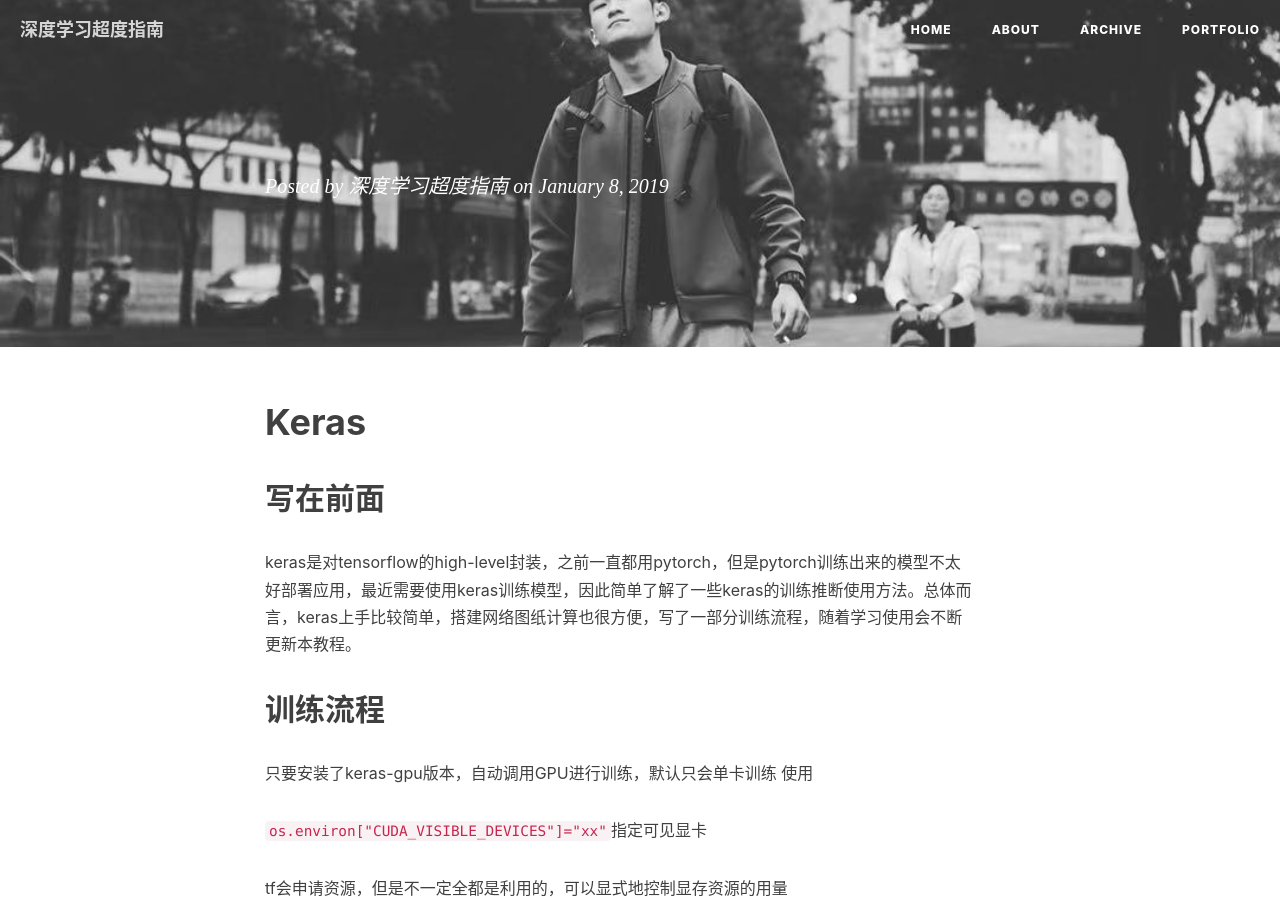
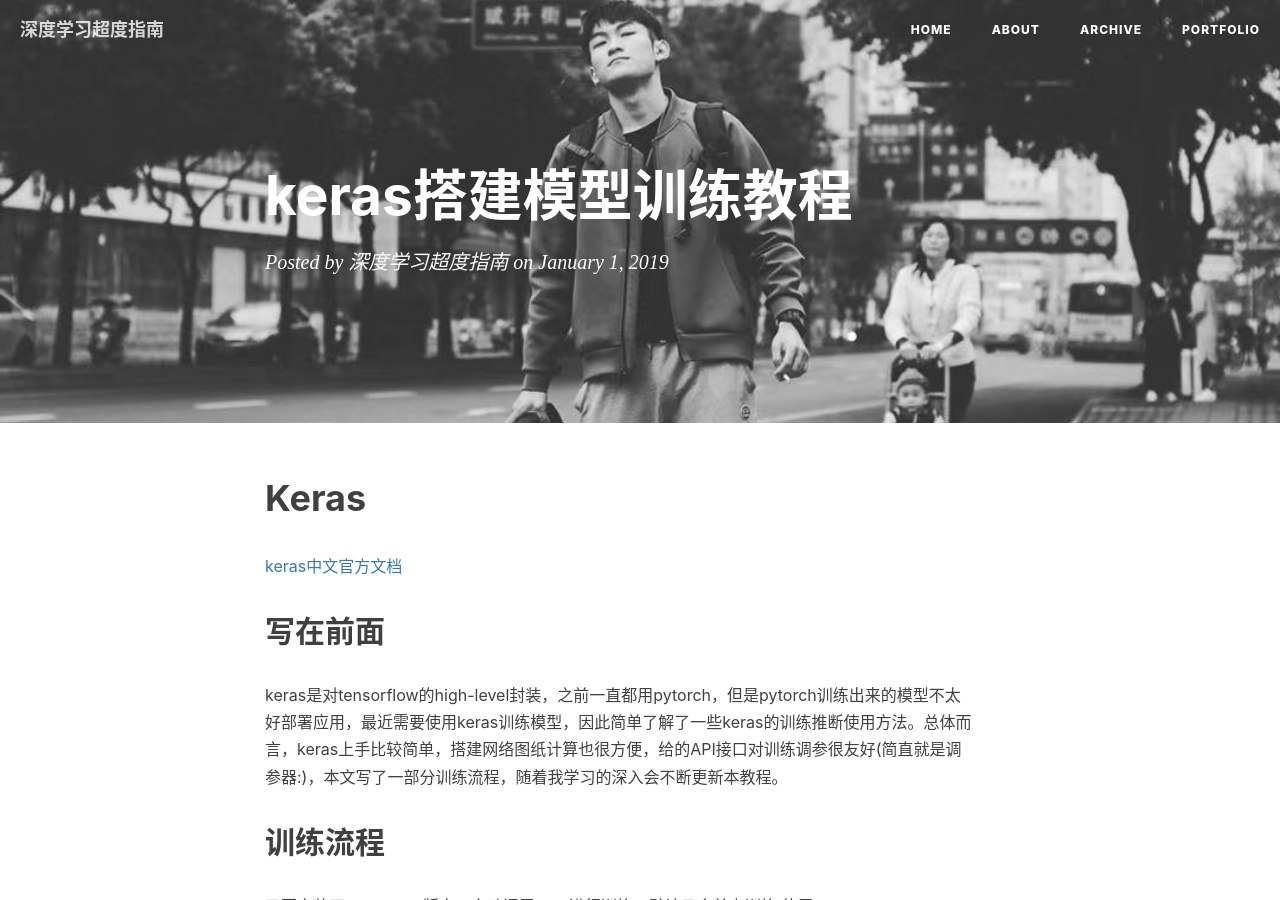
Before and after one commit to wdd233/wdd233.github.io, a Jekyll site: the page built from _posts/2019-01-09-kers搭建模型训练推断教程.md, in a window 1280 px wide and 900 px high. Built offline with Jekyll 4.4.1, drawn with Linux system fonts in a browser that asks for light colours; nearby versions of some CDN libraries; our own code applies the rules of GitHub Pages for plain Markdown files; comment, search, counter and statistics services are not loaded.

Commit message:
Update 2019-01-09-kers搭建模型训练推断教程.md

```diff
--- a/_posts/2019-01-09-kers搭建模型训练推断教程.md
+++ b/_posts/2019-01-09-kers搭建模型训练推断教程.md
@@ -1,12 +1,13 @@
 ---
 layout: post
-title:"keras搭建模型训练教程"
-data: 2019-1-8
+title:  "keras搭建模型训练教程"
+date:   2019-1-1 18:14:58 +0800
 categories: jekyll update
 ---
 # Keras
+[keras中文官方文档](https://keras-cn.readthedocs.io/en/latest/)
 ## 写在前面
-keras是对tensorflow的high-level封装，之前一直都用pytorch，但是pytorch训练出来的模型不太好部署应用，最近需要使用keras训练模型，因此简单了解了一些keras的训练推断使用方法。总体而言，keras上手比较简单，搭建网络图纸计算也很方便，写了一部分训练流程，随着学习使用会不断更新本教程。
+keras是对tensorflow的high-level封装，之前一直都用pytorch，但是pytorch训练出来的模型不太好部署应用，最近需要使用keras训练模型，因此简单了解了一些keras的训练推断使用方法。总体而言，keras上手比较简单，搭建网络图纸计算也很方便，给的API接口对训练调参很友好(简直就是调参器:)，本文写了一部分训练流程，随着我学习的深入会不断更新本教程。
 ## 训练流程
 
 只要安装了keras-gpu版本，自动调用GPU进行训练，默认只会单卡训练
```
